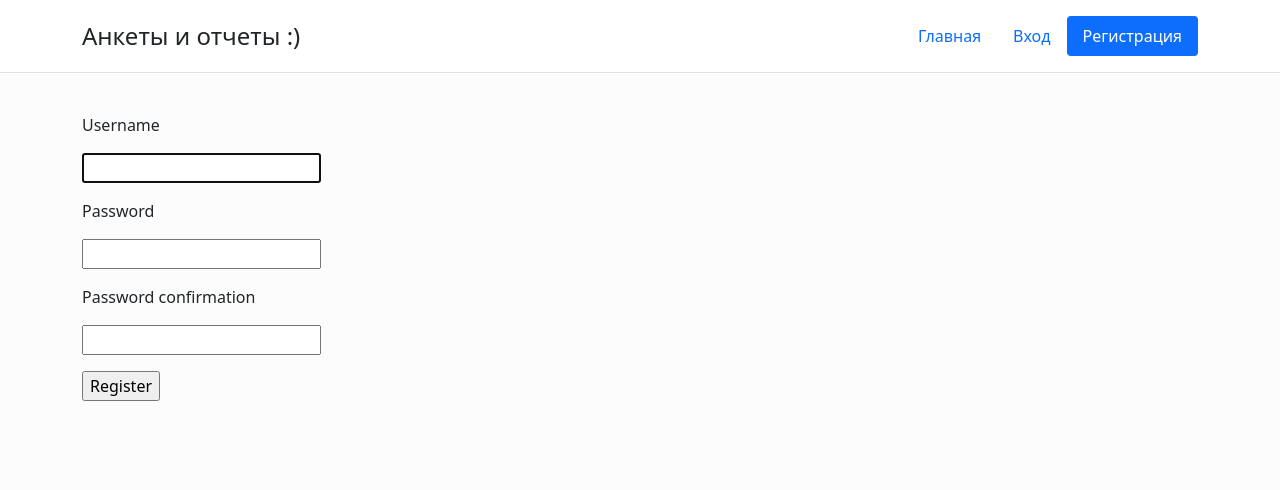
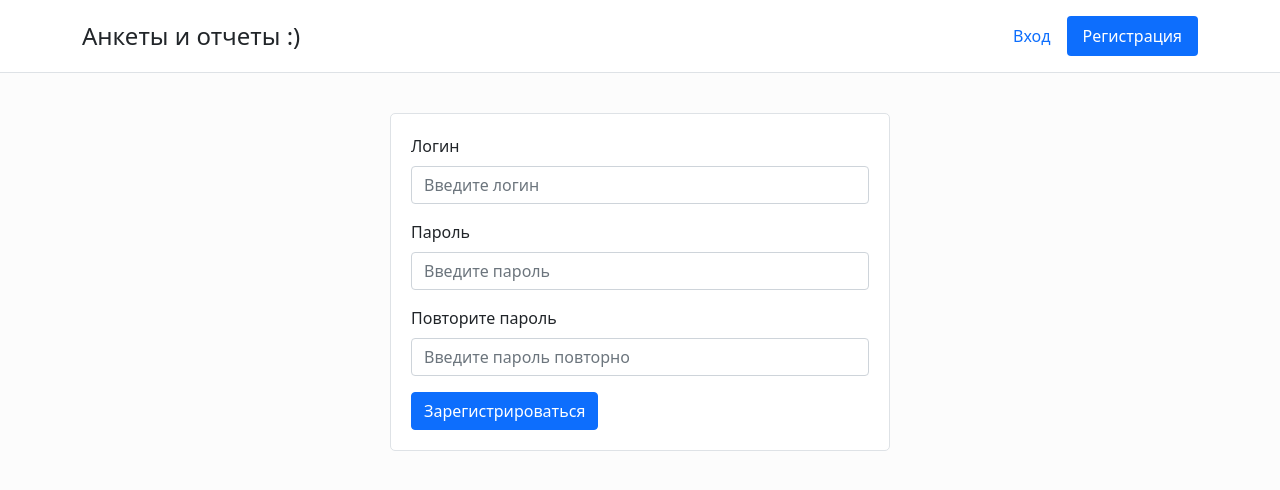
Before and after one commit to vladislv31/django-forms-reports-app, a Django app: page /register/ in a window 1280 px wide. Shown: the top 490 px of the page. Run offline with Django 4.2, Linux system fonts and the light colour scheme; some libraries are stand-ins or nearby versions.

Commit message:
registratio page

```diff
--- a/main/forms.py
+++ b/main/forms.py
@@ -1,5 +1,5 @@
 from django import forms
-from django.contrib.auth.forms import AuthenticationForm
+from django.contrib.auth.forms import AuthenticationForm, UserCreationForm
 
 
 class MainLoginForm(AuthenticationForm):
@@ -26,3 +26,31 @@ class MainLoginForm(AuthenticationForm):
 
         self.error_messages['invalid_login'] = 'Пожалуйста введите корректный логин и пароль.'
         self.error_messages['inactive'] = 'Этот аккаунт не активен в данный момент.'
+
+
+class MainRegisterForm(UserCreationForm):
+
+    def __init__(self, *args, **kwargs):
+        super().__init__(*args, **kwargs)
+
+        # fields
+
+        self.fields['username'].widget = forms.widgets.TextInput(attrs={
+            'class': 'form-control',
+            'placeholder': 'Введите логин',
+        })
+        self.fields['username'].label = 'Логин'
+
+        self.fields['password1'].widget = forms.widgets.TextInput(attrs={
+            'class': 'form-control',
+            'placeholder': 'Введите пароль',
+            'type': 'password'
+        })
+        self.fields['password1'].label = 'Пароль'
+
+        self.fields['password2'].widget = forms.widgets.TextInput(attrs={
+            'class': 'form-control',
+            'placeholder': 'Введите пароль повторно',
+            'type': 'password'
+        })
+        self.fields['password2'].label = 'Повторите пароль'
--- a/main/templates/main/base.html
+++ b/main/templates/main/base.html
@@ -20,9 +20,13 @@
                 </a>
                 {% with request.resolver_match.url_name as url_name %}
                 <ul class="nav nav-pills">
+                    {% if request.user.is_authenticated %}
                     <li class="nav-item"><a href="{% url 'index' %}" class="nav-link {% if url_name == 'index' %}active{% endif %}">Главная</a></li>
+                    <li class="nav-item"><a href="{% url 'logout' %}" class="nav-link">Выход</a></li>
+                    {% else %}
                     <li class="nav-item"><a href="{% url 'login' %}" class="nav-link {% if url_name == 'login' %}active{% endif %}">Вход</a></li>
                     <li class="nav-item"><a href="{% url 'register' %}" class="nav-link {% if url_name == 'register' %}active{% endif %}">Регистрация</a></li>
+                    {% endif %}
                 </ul>
                 {% endwith %}
             </div>
--- a/main/templates/main/register.html
+++ b/main/templates/main/register.html
@@ -4,19 +4,47 @@
 
 {% block content %}
 
-<form method="POST">
-    {% csrf_token %}
-
-    <p><label for="">{{ form.username.label }}</label></p>
-    <p>{{ form.username }}</p>
-
-    <p><label for="">{{ form.password1.label }}</label></p>
-    <p>{{ form.password1 }}</p>
-
-    <p><label for="">{{ form.password2.label }}</label></p>
-    <p>{{ form.password2 }}</p>
-
-    <input type="submit" value="Register">
-</form>
+<div class="register block">
+    <div class="register__error">
+        {% if form.errors %}
+            {% if form.non_field_errors %}
+                {% for error in form.non_field_errors %}
+                    <div class="alert alert-danger">{{ error }}</div>
+                {% endfor %}
+            {% endif %}
+            {% if form.username.errors %}
+                {% for error in form.username.errors %}
+                    <div class="alert alert-danger">{{ error }}</div>
+                {% endfor %}
+            {% endif %}
+            {% if form.password1.errors %}
+                {% for error in form.password1.errors %}
+                    <div class="alert alert-danger">{{ error }}</div>
+                {% endfor %}
+            {% endif %}
+            {% if form.password2.errors %}
+                {% for error in form.password2.errors %}
+                    <div class="alert alert-danger">{{ error }}</div>
+                {% endfor %}
+            {% endif %}
+        {% endif %}
+    </div>
+    <form method="POST">
+        {% csrf_token %}
+        <div class="mb-3">
+            <label for="username" class="form-label">{{ form.username.label }}</label>
+            {{ form.username }}
+        </div>
+        <div class="mb-3">
+            <label for="password" class="form-label">{{ form.password1.label }}</label>
+            {{ form.password1 }}
+        </div>
+        <div class="mb-3">
+            <label for="password" class="form-label">{{ form.password2.label }}</label>
+            {{ form.password2 }}
+        </div>
+        <button type="submit" class="btn btn-primary">Зарегистрироваться</button>
+    </form>
+</div>
 
 {% endblock %}
--- a/main/urls.py
+++ b/main/urls.py
@@ -1,10 +1,13 @@
 from django.contrib import admin
 from django.urls import path
 from .views import index_view, MainLoginView, MainRegisterView
+
+from django.contrib.auth.views import LogoutView
 
 
 urlpatterns = [
     path('', index_view, name='index'),
     path('login/', MainLoginView.as_view(), name='login'),
     path('register/', MainRegisterView.as_view(), name='register'),
+    path('logout/', LogoutView.as_view(next_page='index'), name='logout'),
 ]
--- a/main/views.py
+++ b/main/views.py
@@ -4,12 +4,16 @@ from django.urls import reverse_lazy
 from django.views.generic.edit import FormView
 
 from django.contrib.auth.views import LoginView
-from django.contrib.auth.forms import UserCreationForm
+from django.contrib.auth import login
 
-from .forms import MainLoginForm
+from .forms import MainLoginForm, MainRegisterForm
 
 
 def index_view(request):
+
+    if not request.user.is_authenticated:
+        return redirect('login')
+
     return render(request, 'main/index.html')
 
 
@@ -25,11 +29,15 @@ class MainLoginView(LoginView):
 
 class MainRegisterView(FormView):
     template_name = 'main/register.html'
-    form_class = UserCreationForm
+    form_class = MainRegisterForm
     success_url = reverse_lazy('index')
+
+    def form_valid(self, form):
+        form.save()
+        return super(MainRegisterView, self).form_valid(form)
 
     def get(self, *args, **kwargs):
         if self.request.user.is_authenticated:
-            return redirect('index')
+            return redirect('login')
 
         return super(MainRegisterView, self).get(*args, **kwargs)
--- a/static/main/css/main.min.css
+++ b/static/main/css/main.min.css
@@ -1 +1 @@
-body{margin:0;padding:0;background-color:#fcfcfc;font-size:16px}.header{background-color:#fff;margin-bottom:40px}.auth{width:100%;max-width:500px;margin:0 auto}.block{padding:20px;background-color:#fff;border-radius:5px;border:1px solid #dee2e6}
+body{margin:0;padding:0;background-color:#fcfcfc;font-size:16px}.header{background-color:#fff;margin-bottom:40px}.auth,.register{width:100%;max-width:500px;margin:0 auto}.block{padding:20px;background-color:#fff;border-radius:5px;border:1px solid #dee2e6}
--- a/static/main/sass/main.sass
+++ b/static/main/sass/main.sass
@@ -8,7 +8,7 @@ body
     background-color: #fff
     margin-bottom: 40px
 
-.auth
+.auth, .register
     width: 100%
     max-width: 500px
     margin: 0 auto
```
Also changed, not shown: main/templates/main/login.html (+0 -7 lines).
